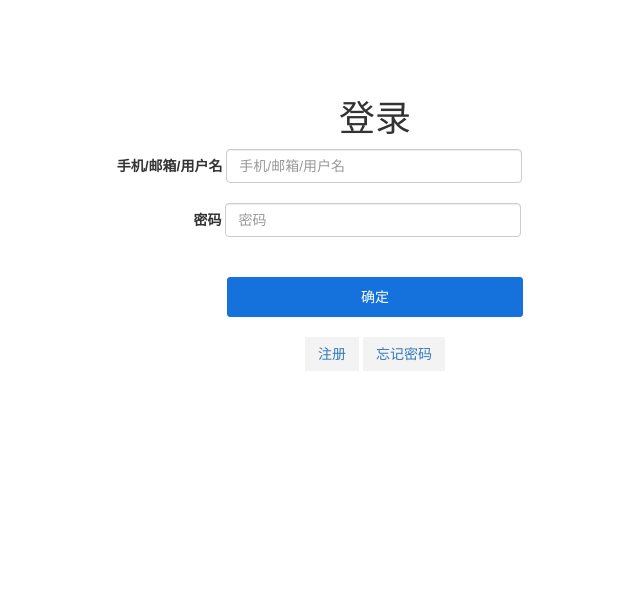
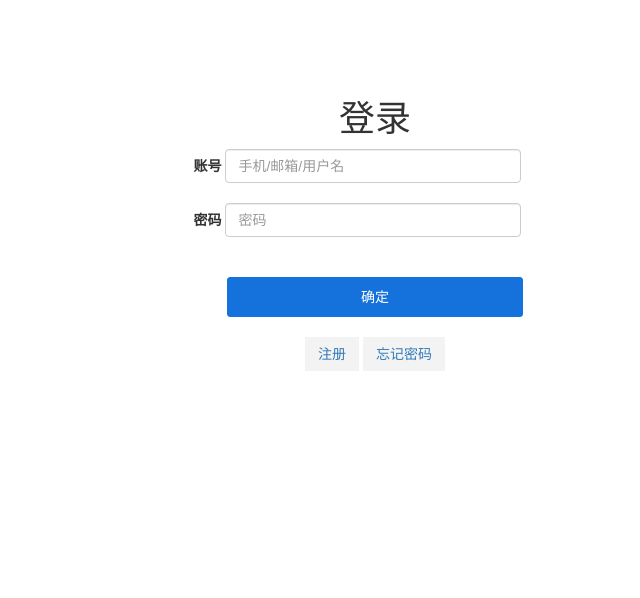
Before and after one commit to qiufeihong2018/popu, a Java web app: page /login in a window 1280 px wide. Shown: the part 163-761 px from the top of the page, without its empty margins (265-905 px from the left). Run offline with Tomcat 11, a stand-in JSP engine, Linux system fonts and the light colour scheme; data that the repository does not hold is empty; some libraries are stand-ins or nearby versions.

Commit message:
修改登录页面账号登录

```diff
--- a/bopuMenHu/src/main/webapp/WEB-INF/jsp/login.jsp
+++ b/bopuMenHu/src/main/webapp/WEB-INF/jsp/login.jsp
@@ -37,7 +37,7 @@
 				<br> <br> <br> <br>
 				<h1>登录</h1>
 				<!--账号-->
-				<label style="margin-left: -111px;">手机/邮箱/用户名</label> <input
+				<label style="margin-left: -35px;">账号</label> <input
 					id="username" type="text" name="account" value="${account}"
 					class="form-control" placeholder="手机/邮箱/用户名"
 					onfocus="showTips('username','手机/邮箱/用户名必填！')"
```
